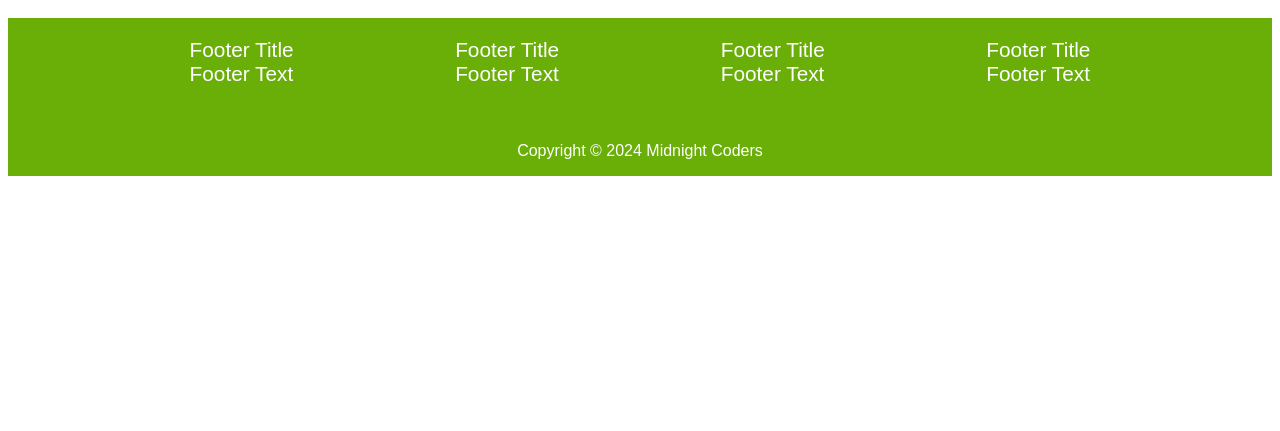
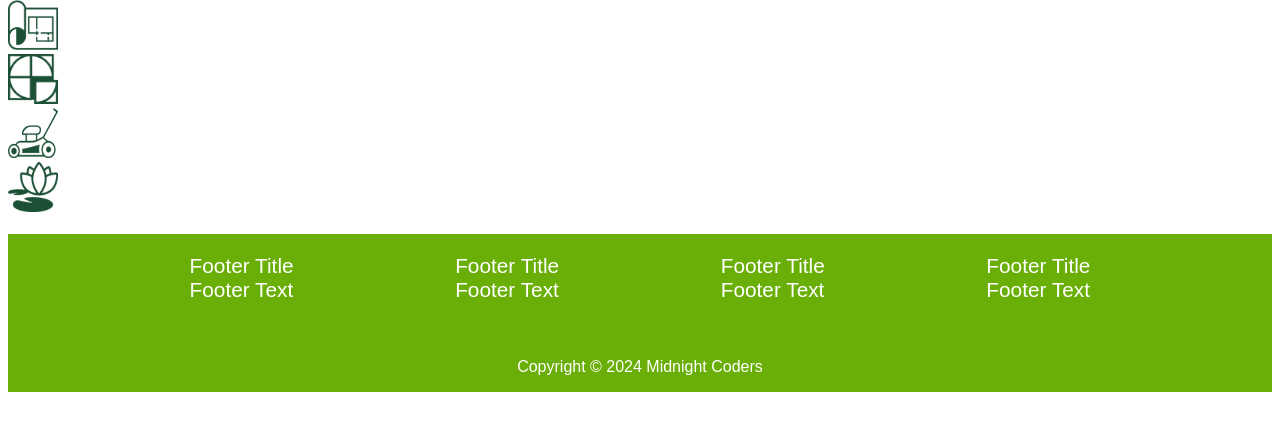
Before and after one commit to Mllyszn/Klantopdracht_rep, a PHP site: page /core/dienstenpage.php in a window 1280 px wide. Shown: the part 141-572 px from the top of the page. Run offline with PHP 8.4, Linux system fonts and the light colour scheme.

Commit message:
diensten

```diff
--- /dev/null
+++ b/assets/css/dienstenStyle.css
@@ -0,0 +1,4 @@
+.diensten img{
+    height: 50px;
+    width: 50px;
+}
--- a/core/dienstenpage.php
+++ b/core/dienstenpage.php
@@ -6,22 +6,23 @@
 <head>
     <meta charset="UTF-8">
     <meta name="viewport" content="width=device-width, initial-scale=1.0">
+    <link rel="stylesheet" href="/assets/css/dienstenStyle.css">
     <title>Diensten</title>
 </head>
 
 <body>
     <div class="diensten">
         <div class="Tontwerp">
-
+            <img src="/assets/img/icon-tuinontwerp.png" alt="Foto ontwerp">
         </div>
         <div class="Taanleg">
-
+            <img src="/assets/img/icon-tuinaanleg.png" alt="Foto aanleg">
         </div>
         <div class="Tonderhoud">
-
+            <img src="/assets/img/icon-tuinonderhoud.png" alt="Foto-onderhoud">
         </div>
         <div class="Zvijvers">
-
+            <img src="/assets/img/icon-zwemvijvers.png" alt="Foto-vijvers">
         </div>
     </div>
 </body>
```
Also changed, not shown: index.php (+9 -8 lines), assets/img/icon-tuinaanleg.png (added), assets/img/icon-tuinonderhoud.png (added), assets/img/icon-tuinontwerp.png (added), assets/img/icon-zwemvijvers.png (added).
